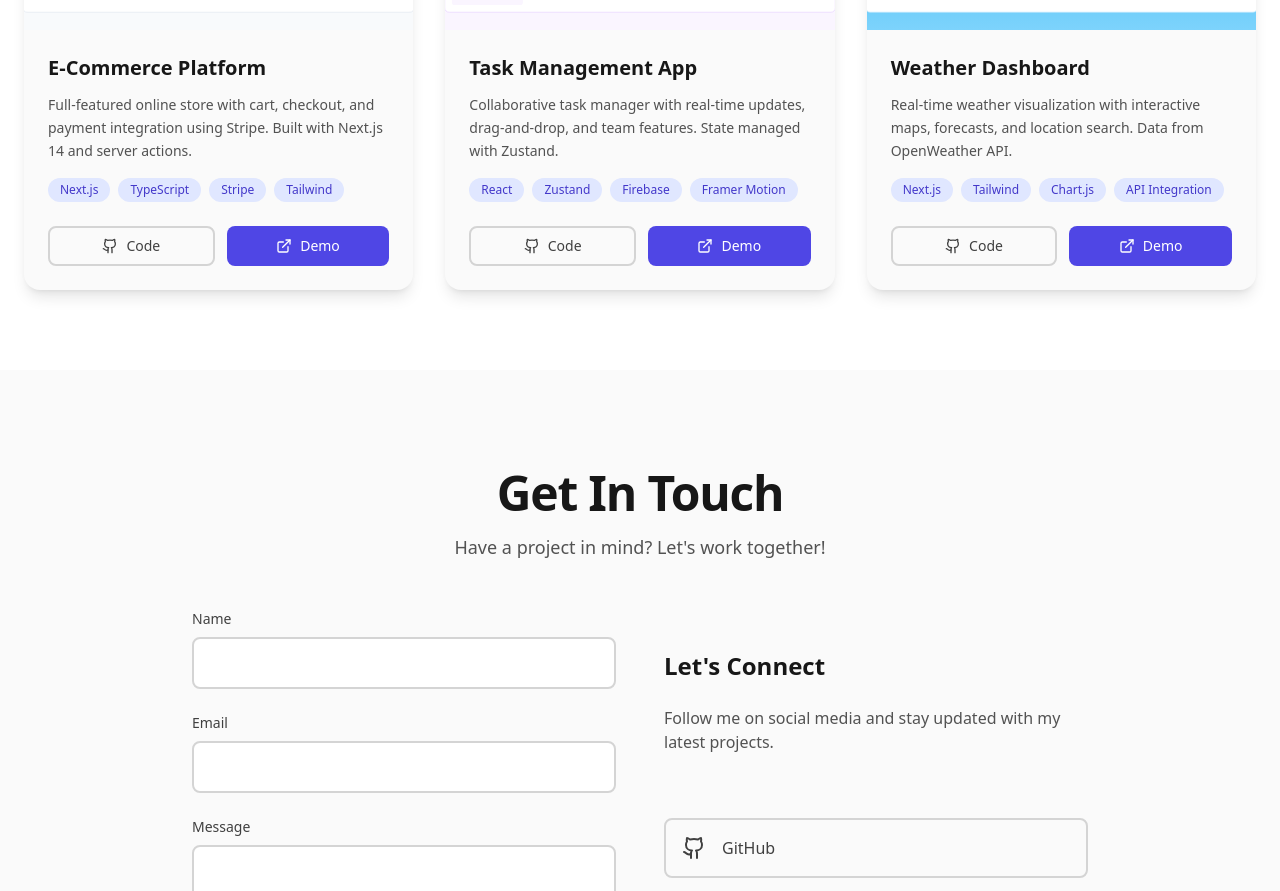
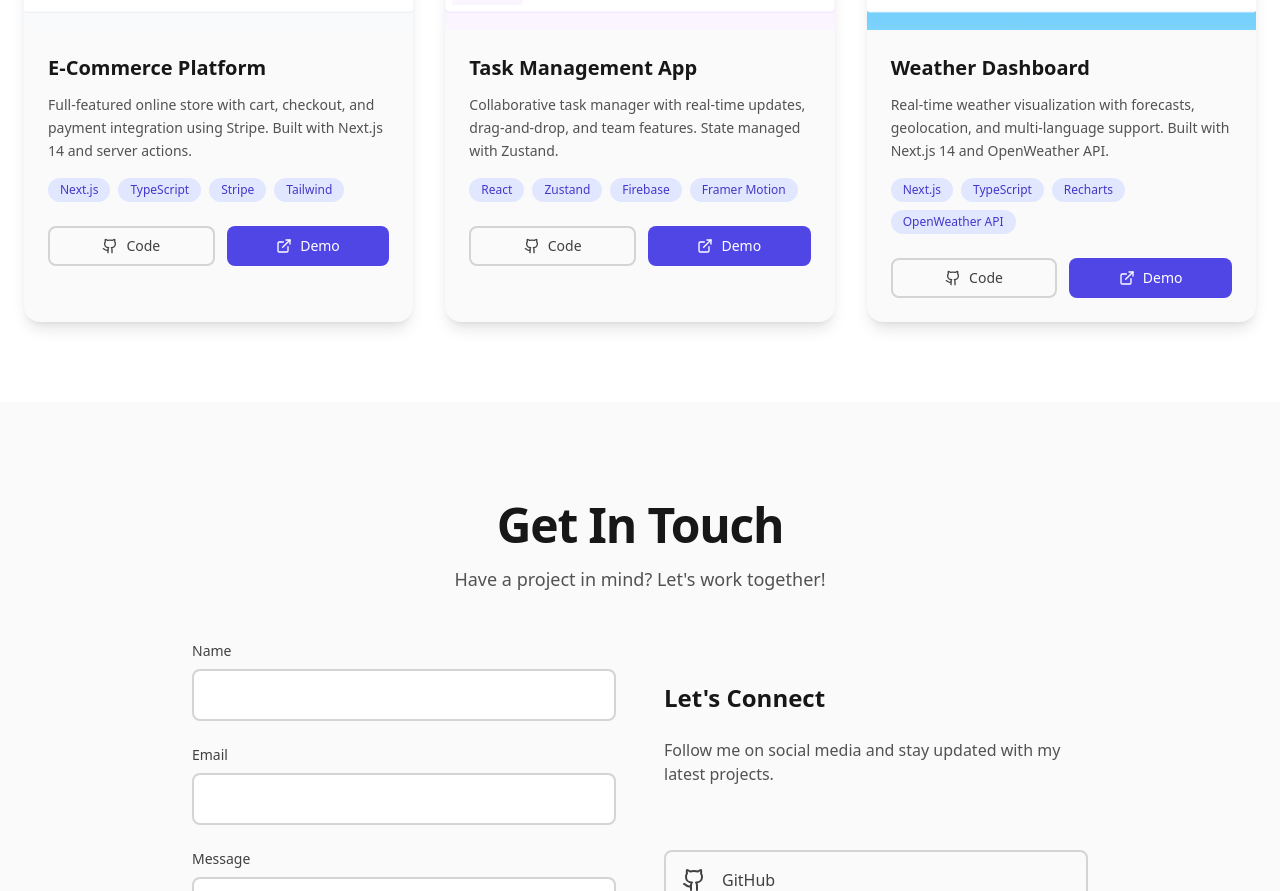
Before and after one commit to natan-kut-immergotv/portfoliov2, a Next.js app: page / in a window 1280 px wide. Shown: the part 2895-3786 px from the top of the page. Built offline with nearby package versions, Linux system fonts and the light colour scheme; no server answers.

Commit message:
Update Weather Dashboard with real deployment links

```diff
--- a/data/portfolioData.ts
+++ b/data/portfolioData.ts
@@ -71,13 +71,13 @@ export const portfolioData = {
         slug: 'weather-dashboard',
         title: 'Weather Dashboard',
         description:
-          'Real-time weather visualization with interactive maps, forecasts, and location search. Data from OpenWeather API.',
+          'Real-time weather visualization with forecasts, geolocation, and multi-language support. Built with Next.js 14 and OpenWeather API.',
         fullDescription:
-          'An interactive weather dashboard that provides real-time weather data, detailed forecasts, and beautiful visualizations. Powered by the OpenWeather API, it features interactive maps, hourly and weekly forecasts, weather alerts, and location-based search. The dashboard uses Chart.js for data visualization and includes features like temperature trends, precipitation probability, wind patterns, and UV index tracking.',
-        tags: ['Next.js', 'Tailwind', 'Chart.js', 'API Integration'],
+          'An interactive weather dashboard that provides real-time weather data, 5-day forecasts, and beautiful visualizations. Powered by the OpenWeather API, it features geolocation support, city search, hourly temperature trends with interactive charts, and multi-language support (EN/ES). The dashboard includes dark mode, responsive design, and displays detailed weather metrics like humidity, wind speed, pressure, and cloudiness.',
+        tags: ['Next.js', 'TypeScript', 'Recharts', 'OpenWeather API'],
         image: '/projects/weather.svg',
-        github: 'https://github.com/example/weather',
-        demo: 'https://weather-demo.vercel.app',
+        github: 'https://github.com/natan-kut-immergotv/weather-app',
+        demo: 'https://weather-ggwp1if4j-natankuts-projects.vercel.app',
       },
     ],
     contact: {
@@ -169,13 +169,13 @@ export const portfolioData = {
         slug: 'weather-dashboard',
         title: 'Dashboard de Clima',
         description:
-          'Visualización de clima en tiempo real con mapas interactivos, pronósticos y búsqueda por ubicación. Datos de OpenWeather API.',
+          'Visualización de clima en tiempo real con pronósticos, geolocalización y soporte multi-idioma. Construido con Next.js 14 y OpenWeather API.',
         fullDescription:
-          'Un dashboard interactivo de clima que proporciona datos meteorológicos en tiempo real, pronósticos detallados y hermosas visualizaciones. Potenciado por OpenWeather API, incluye mapas interactivos, pronósticos horarios y semanales, alertas meteorológicas y búsqueda por ubicación. El dashboard usa Chart.js para visualización de datos e incluye tendencias de temperatura, probabilidad de precipitación, patrones de viento y seguimiento del índice UV.',
-        tags: ['Next.js', 'Tailwind', 'Chart.js', 'API Integration'],
+          'Un dashboard interactivo de clima que proporciona datos meteorológicos en tiempo real, pronósticos de 5 días y hermosas visualizaciones. Potenciado por OpenWeather API, incluye soporte de geolocalización, búsqueda de ciudades, tendencias de temperatura horaria con gráficos interactivos y soporte multi-idioma (EN/ES). El dashboard incluye modo oscuro, diseño responsive y muestra métricas detalladas como humedad, velocidad del viento, presión y nubosidad.',
+        tags: ['Next.js', 'TypeScript', 'Recharts', 'OpenWeather API'],
         image: '/projects/weather.svg',
-        github: 'https://github.com/example/weather',
-        demo: 'https://weather-demo.vercel.app',
+        github: 'https://github.com/natan-kut-immergotv/weather-app',
+        demo: 'https://weather-ggwp1if4j-natankuts-projects.vercel.app',
       },
     ],
     contact: {
```
